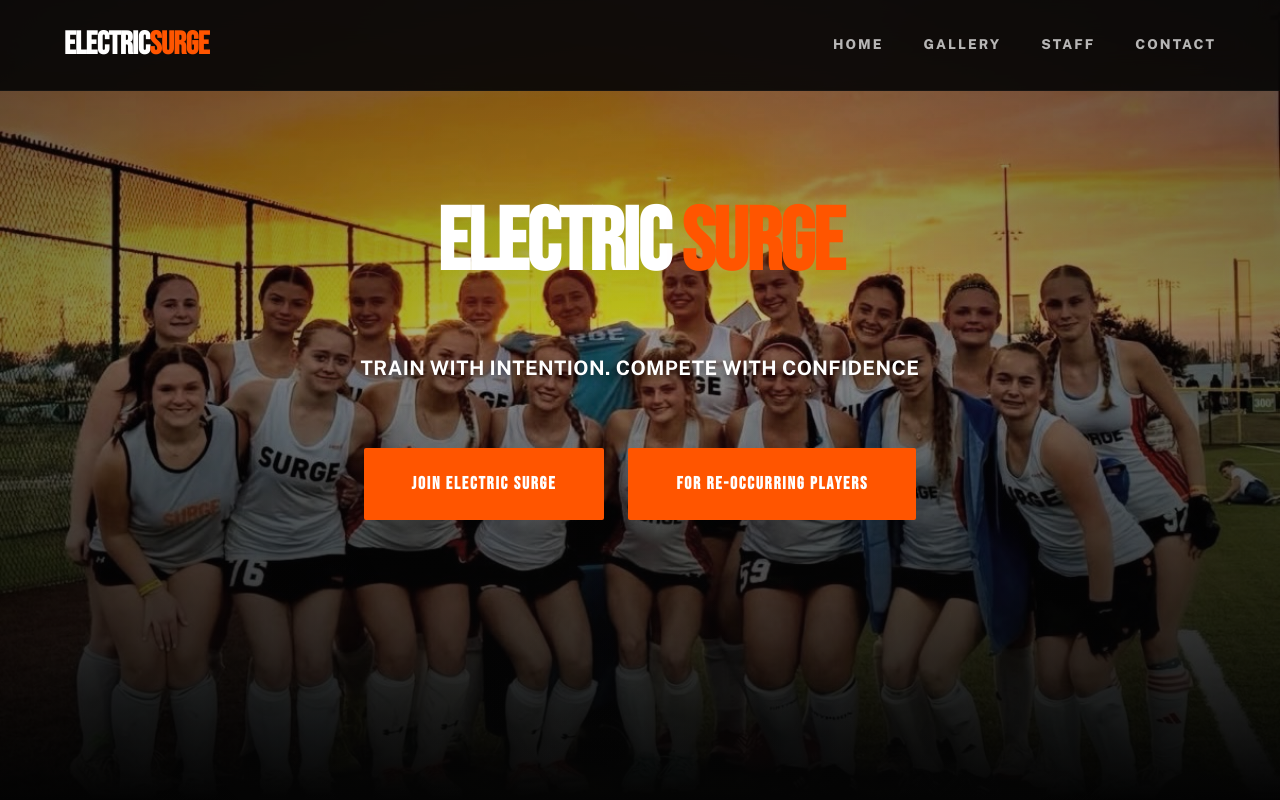
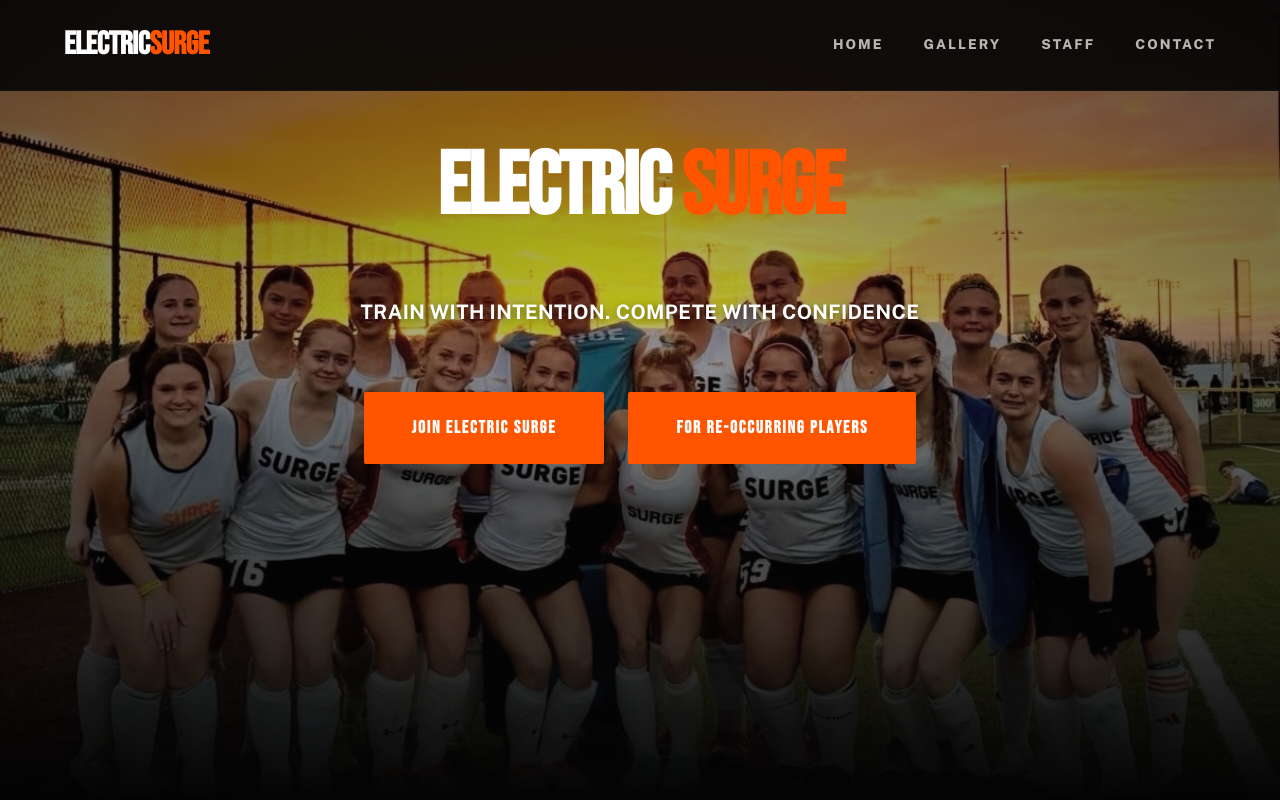
Before and after one commit to Koehl5/Electric-Surge-Website, a React (Vite) app: page / in a window 1280 px wide. Shown: the top 800 px of the page. Built offline with nearby package versions, Linux system fonts and the light colour scheme.

Commit message:
Lift Hero heading significantly higher

```diff
--- a/src/components/Hero.tsx
+++ b/src/components/Hero.tsx
@@ -28,7 +28,7 @@ const Hero = () => {
                     initial={{ opacity: 0, y: 40 }}
                     animate={{ opacity: 1, y: 0 }}
                     transition={{ duration: 1.2, ease: [0.16, 1, 0.3, 1] }}
-                    style={{ maxWidth: '1100px', margin: '-5rem auto 0 auto' }}
+                    style={{ maxWidth: '1100px', margin: '-12rem auto 0 auto' }}
                 >
                     <motion.h1
                         initial={{ opacity: 0, scale: 0.95 }}
```
